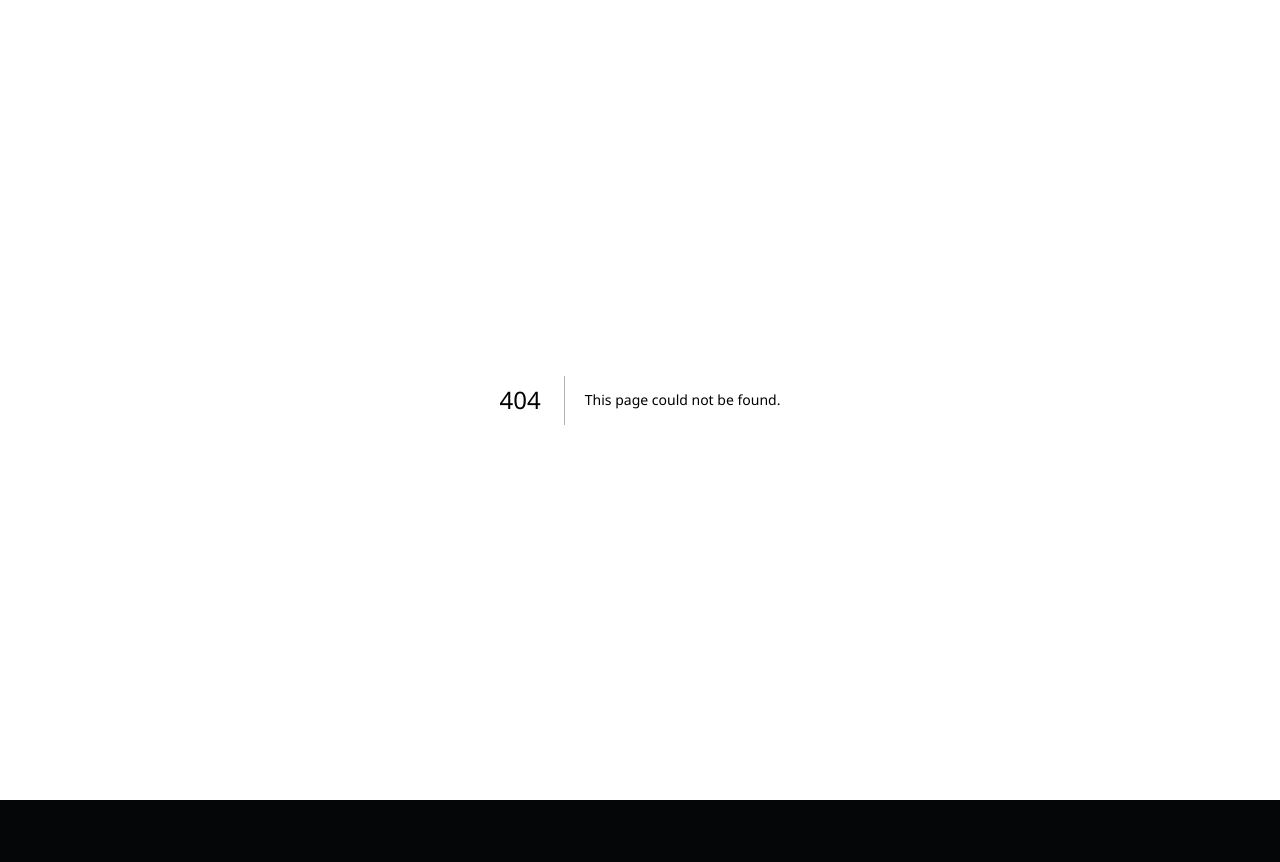
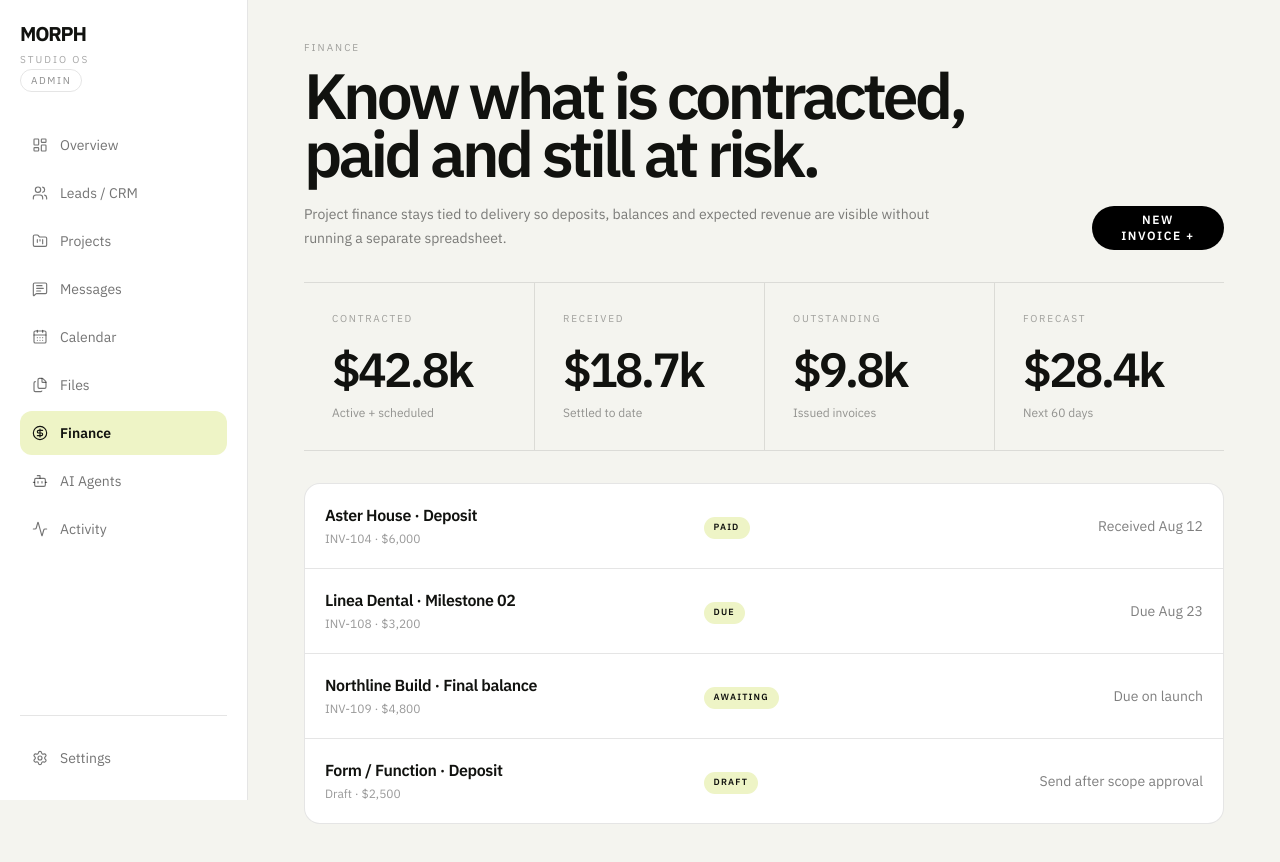
Before and after one commit to rusllich/lyzun-visual-engine, a Next.js app: page /dashboard/finance in a window 1280 px wide. Before the commit this address had no page. Shown: the top 862 px of the page. Before the commit the page ends 800 px from the top, so only its background shows below. Built offline with nearby package versions, Linux system fonts and the light colour scheme.

Commit message:
feat(dashboard): add finance workspace

```diff
--- /dev/null
+++ b/app/dashboard/finance/page.tsx
@@ -0,0 +1,15 @@
+import SectionPage from "@/components/dashboard/SectionPage"
+
+export default function FinancePage() {
+  return <SectionPage eyebrow="Finance" title="Know what is contracted, paid and still at risk." description="Project finance stays tied to delivery so deposits, balances and expected revenue are visible without running a separate spreadsheet." action="New invoice +" stats={[
+    { label: "Contracted", value: "$42.8k", note: "Active + scheduled" },
+    { label: "Received", value: "$18.7k", note: "Settled to date" },
+    { label: "Outstanding", value: "$9.8k", note: "Issued invoices" },
+    { label: "Forecast", value: "$28.4k", note: "Next 60 days" },
+  ]} rows={[
+    { title: "Aster House · Deposit", meta: "INV-104 · $6,000", status: "Paid", detail: "Received Aug 12" },
+    { title: "Linea Dental · Milestone 02", meta: "INV-108 · $3,200", status: "Due", detail: "Due Aug 23" },
+    { title: "Northline Build · Final balance", meta: "INV-109 · $4,800", status: "Awaiting", detail: "Due on launch" },
+    { title: "Form / Function · Deposit", meta: "Draft · $2,500", status: "Draft", detail: "Send after scope approval" },
+  ]} />
+}
```
